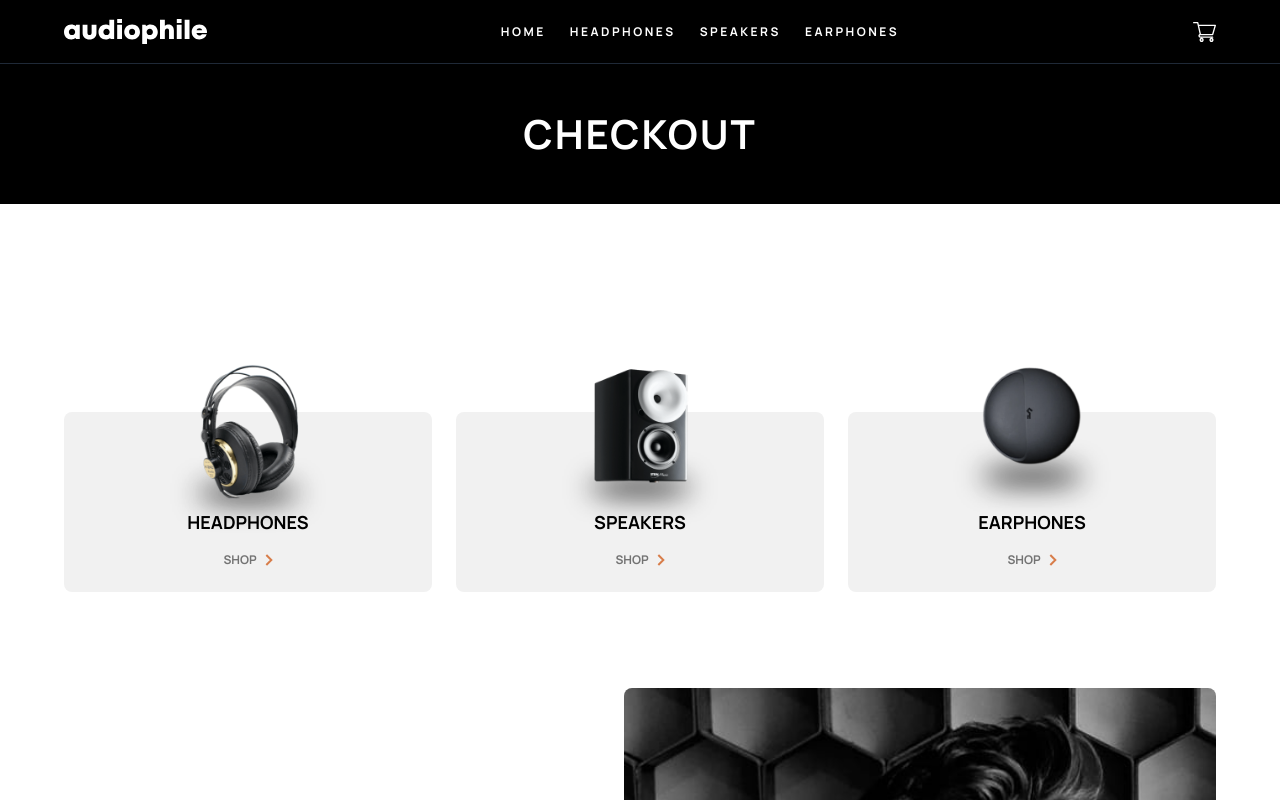
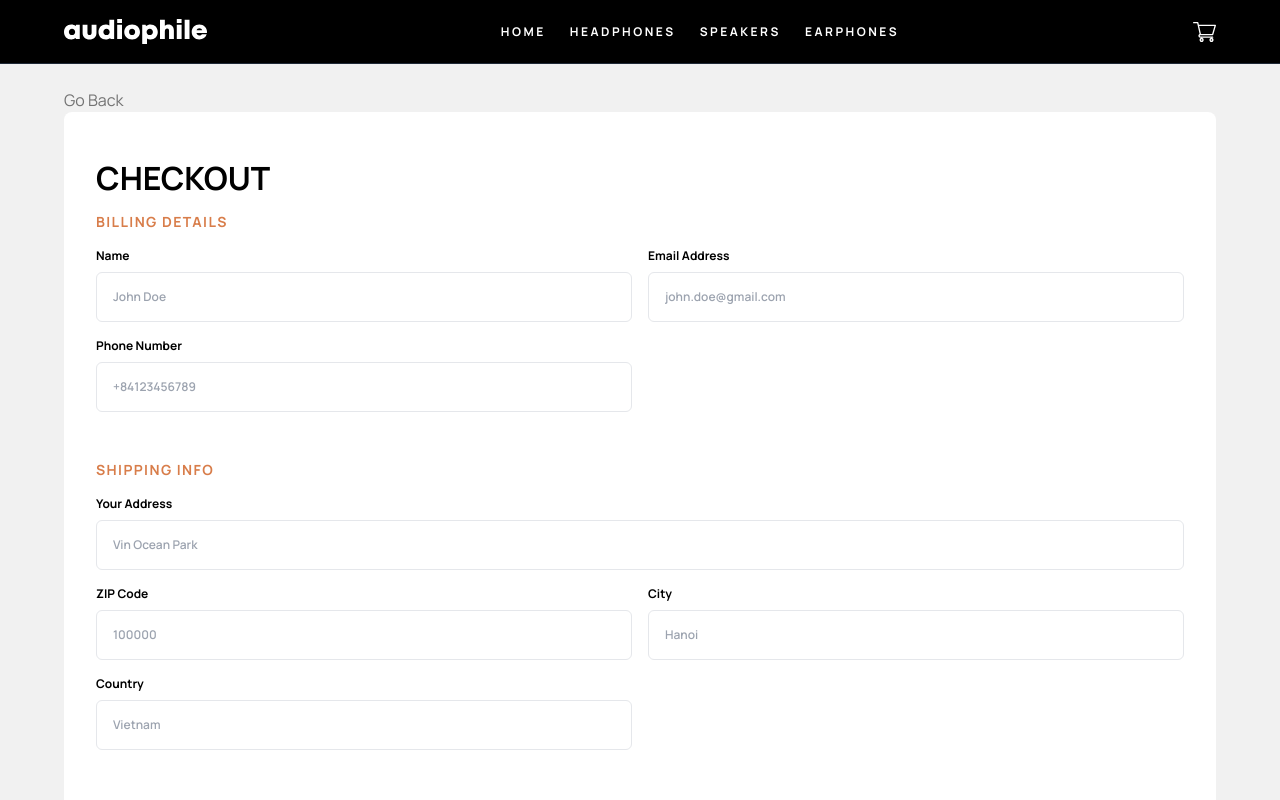
Before and after one commit to pqhung3007/audiophile-ecommerce-website, a Next.js app: page /checkout in a window 1280 px wide. Shown: the top 800 px of the page. Built offline with nearby package versions, Linux system fonts and the light colour scheme.

Commit message:
style: do checkout form layout

```diff
--- /dev/null
+++ b/components/CheckoutForm.tsx
@@ -0,0 +1,63 @@
+import React, { useState } from "react";
+import FormField from "./shared/FormField";
+
+export default function CheckoutForm() {
+  const options = ["e-Money", "Cash on Delivery"];
+  const [paymentMethod, setPaymentMethod] = useState(options[0]);
+
+  return (
+    <div className="rounded-lg bg-white px-8 pt-12 pb-8">
+      <h2 className="mb-4 text-heading4 uppercase md:text-heading3 ">
+        checkout
+      </h2>
+
+      <div className="space-y-12">
+        <fieldset>
+          <legend className="mb-4 text-sm font-bold uppercase tracking-widest text-accent">
+            billing details
+          </legend>
+          <div className="grid grid-flow-row grid-cols-1 gap-4 md:grid-cols-2">
+            <FormField label="Name" type="text" placeholder="John Doe" />
+            <FormField
+              label="Email Address"
+              type="email"
+              placeholder="john.doe@gmail.com"
+            />
+            <FormField
+              label="Phone Number"
+              type="text"
+              placeholder="+84123456789"
+            />
+          </div>
+        </fieldset>
+
+        <fieldset>
+          <legend className="mb-4 text-sm font-bold uppercase tracking-widest text-accent">
+            shipping info
+          </legend>
+          <div className="grid grid-flow-row grid-cols-1 gap-4 md:grid-cols-2">
+            <FormField
+              label="Your Address"
+              type="text"
+              placeholder="Vin Ocean Park"
+            />
+            <FormField label="ZIP Code" type="text" placeholder="100000" />
+            <FormField label="City" type="text" placeholder="Hanoi" />
+            <FormField label="Country" type="text" placeholder="Vietnam" />
+          </div>
+        </fieldset>
+
+        <fieldset>
+          <legend className="mb-4 text-sm font-bold uppercase tracking-widest text-accent">
+            payment details
+          </legend>
+          <div className="grid grid-flow-row grid-cols-1 gap-4 md:grid-cols-2">
+            <label htmlFor="name" className="mb-2 block text-xs font-bold">
+              Payment Method
+            </label>
+          </div>
+        </fieldset>
+      </div>
+    </div>
+  );
+}
--- /dev/null
+++ b/components/shared/FormField.tsx
@@ -0,0 +1,20 @@
+interface FormProps {
+  label: string;
+  type: string;
+  placeholder: string;
+}
+
+export default function FormField({ label, type, placeholder }: FormProps) {
+  return (
+    <div className={label === "Your Address" ? "md:col-span-2" : ""}>
+      <label htmlFor="name" className="mb-2 block text-xs font-bold">
+        {label}
+      </label>
+      <input
+        type={type}
+        className="w-full rounded-md border border-gray-200 p-4 text-xs font-semibold placeholder:text-xs focus:border-accent focus:outline-none"
+        placeholder={placeholder}
+      />
+    </div>
+  );
+}
--- /dev/null
+++ b/pages/checkout.tsx
@@ -0,0 +1,18 @@
+import Head from "next/head";
+import BackButton from "../components/BackButton";
+import CheckoutForm from "../components/CheckoutForm";
+
+export default function CheckoutPage() {
+  return (
+    <>
+      <Head>
+        <title>Checkout</title>
+      </Head>
+      <main className="mx-auto max-w-7xl bg-product px-6 pb-20 pt-6 md:px-12 lg:px-16">
+        <BackButton />
+
+        <CheckoutForm />
+      </main>
+    </>
+  );
+}
```
